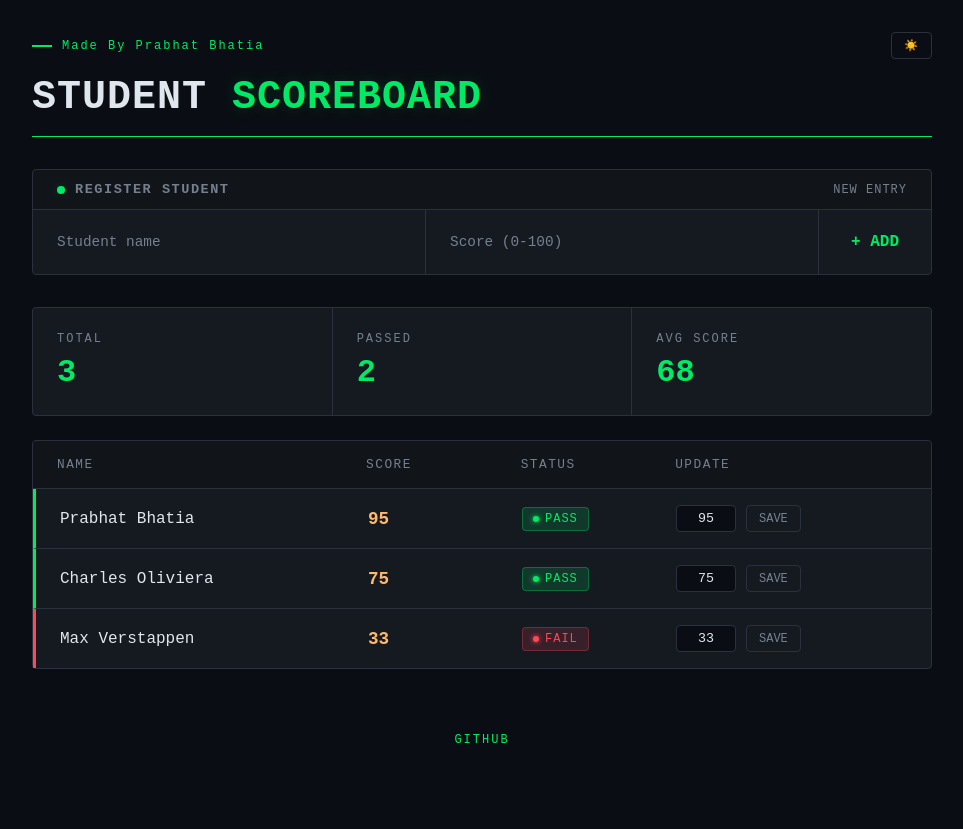
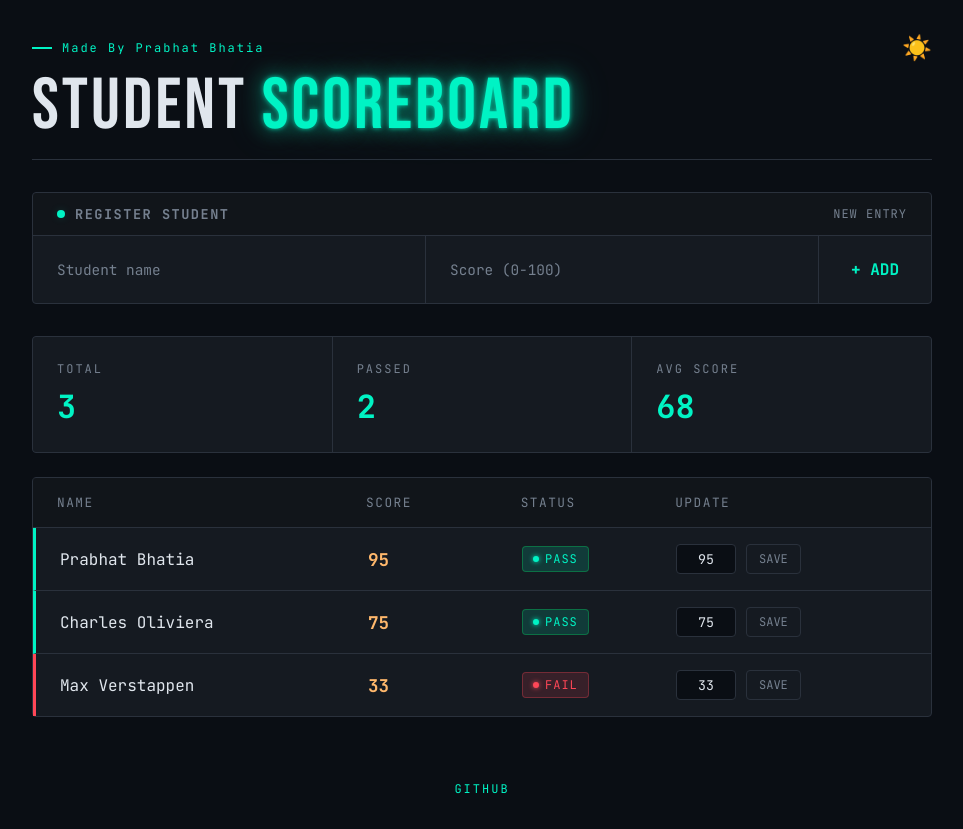
Before and after one commit to prabhatb-alt/react-student-scoreboard, a React (Vite) app: page / in a window 1280 px wide. Shown: the whole page, without its empty margins (158-1121 px from the left). Before the commit the page ends 800 px from the top, so only its background shows below. Built offline with nearby package versions, Linux system fonts and the light colour scheme.

Commit message:
Tweaked many settings to fix rendering in light mode

```diff
--- a/src/App.jsx
+++ b/src/App.jsx
@@ -1,4 +1,3 @@
-// src/App.jsx
 import { useState, useEffect } from 'react';
 import Header from './components/Header';
 import AddStudentForm from './components/AddStudentForm';
@@ -16,9 +15,10 @@ function App() {
 
   useEffect(() => {
     if (isLightMode) {
-      document.body.classList.add('light-mode'); }
-    else {
-      document.body.classList.remove('light-mode');}
+      document.body.classList.add('light-mode');
+    } else {
+      document.body.classList.remove('light-mode');
+    }
   }, [isLightMode]);
 
   const handleAddStudent = (newStudent) => {
@@ -42,7 +42,7 @@ function App() {
       <StudentTable students={students} onUpdateScore={handleUpdateScore} />
 
       <div style={{ textAlign: 'center', marginTop: '2rem', fontSize: '0.75rem', color: 'var(--text-muted)', letterSpacing: '2px' }}>
-        <a href="https://github.com/prabhatbhata-alt" target="_blank" rel="noreferrer" style={{color: 'var(--accent-green)', textDecoration: 'none'}}>GITHUB</a>
+        <a href="https://github.com/prabhatbhatiaa" target="_blank" rel="noreferrer" style={{color: 'var(--accent-green)', textDecoration: 'none'}}>GITHUB</a>
       </div>
     </div>
   );
--- a/src/components/AddStudentForm.css
+++ b/src/components/AddStudentForm.css
@@ -12,7 +12,7 @@
   align-items: center;
   padding: 0.75rem 1.5rem;
   border-bottom: 1px solid var(--border-color);
-  background-color: rgba(0, 0, 0, 0.2);
+  background-color: var(--header-bg);
 }
 
 .section-header .dot {
--- a/src/components/Header.css
+++ b/src/components/Header.css
@@ -1,9 +1,9 @@
 .app-header {
   display: flex;
   flex-direction: column;
-  gap: 1rem;
+  gap: 0.5rem;
   padding-bottom: 1rem;
-  border-bottom: 1px solid var(--accent-green);
+  border-bottom: 1px solid var(--border-color);
 }
 
 .header-top-row {
@@ -29,45 +29,43 @@
 
 .theme-toggle {
   background: transparent;
-  border: 1px solid var(--border-color);
-  color: var(--text-muted);
-  padding: 6px 12px;
-  border-radius: 4px;
-  font-size: 0.7rem;
-  letter-spacing: 1px;
+  border: none;
+  font-size: 1.5rem;
   cursor: pointer;
   display: flex;
   align-items: center;
-  gap: 8px;
-  transition: all 0.2s;
+  justify-content: center;
+  padding: 0;
+  outline: none;
 }
 
-.theme-toggle .dot {
-  width: 6px;
-  height: 6px;
-  background-color: var(--text-muted);
-  border-radius: 50%;
-  transition: all 0.2s;
+.emoji-icon {
+  display: inline-block;
+  animation: smoothSwap 0.4s cubic-bezier(0.25, 0.46, 0.45, 0.94) forwards;
 }
 
-.theme-toggle:hover {
-  border-color: var(--text-main);
-  color: var(--text-main);
-}
-
-.theme-toggle:hover .dot {
-  background-color: var(--accent-green);
-  box-shadow: 0 0 5px var(--accent-green);
+@keyframes smoothSwap {
+  0% {
+    opacity: 0;
+    transform: rotate(-180deg) scale(0.5);
+  }
+  100% {
+    opacity: 1;
+    transform: rotate(0deg) scale(1);
+  }
 }
 
 .header-title {
-  font-size: 2.5rem;
-  font-weight: bold;
-  letter-spacing: 1px;
+  font-family: 'Bebas Neue', sans-serif;
+  font-size: 4.5rem;
+  font-weight: 400;
+  letter-spacing: 3px;
   color: var(--text-main);
+  line-height: 1;
 }
 
 .header-title .highlight {
+  font-family: 'Bebas Neue', sans-serif;
   color: var(--accent-green);
-  text-shadow: 0 0 15px var(--accent-green-glow);
+  text-shadow: var(--neon-glow);
 }
--- a/src/components/Header.jsx
+++ b/src/components/Header.jsx
@@ -9,8 +9,12 @@ const Header = ({ isLightMode, toggleTheme }) => {
           <span className="text">Made By Prabhat Bhatia</span>
         </div>
 
-        <button className="theme-toggle" onClick={toggleTheme}>
-          {isLightMode ? '🌙' : '☀️'}
+        <button className="theme-toggle" onClick={toggleTheme} aria-label="Toggle Theme">
+          <span
+            className="emoji-icon"
+            key={isLightMode ? 'dark' : 'light'} >
+            {isLightMode ? '🌙' : '☀️'}
+          </span>
         </button>
       </div>
 
--- a/src/components/StudentTable.css
+++ b/src/components/StudentTable.css
@@ -44,7 +44,7 @@
   grid-template-columns: 2fr 1fr 1fr 1.5fr;
   padding: 1rem 1.5rem;
   border-bottom: 1px solid var(--border-color);
-  background-color: rgba(0, 0, 0, 0.2);
+  background-color: var(--header-bg);
   color: var(--text-muted);
   font-size: 0.8rem;
   letter-spacing: 1.5px;
--- a/src/index.css
+++ b/src/index.css
@@ -1,3 +1,5 @@
+@import url('https://fonts.googleapis.com/css2?family=Bebas+Neue&family=JetBrains+Mono:wght@400;700&display=swap');
+
 :root {
   --bg-main: #0a0e14;
   --bg-card: #151a21;
@@ -6,27 +8,38 @@
   --text-main: #e0e6ed;
   --text-muted: #75808f;
 
-  --accent-green: #00ea65;
-  --accent-green-glow: rgba(0, 234, 101, 0.15);
+  --accent-green: #00f3c4;
+  --accent-green-glow: rgba(0, 243, 196, 0.15);
   --accent-red: #ff4757;
   --accent-red-glow: rgba(255, 71, 87, 0.15);
+
+  --neon-glow: 0 0 5px rgba(0, 243, 196, 0.8), 0 0 20px rgba(0, 243, 196, 0.5), 0 0 40px rgba(0, 243, 196, 0.3);
+  --header-bg: rgba(0, 0, 0, 0.2);
 }
 
 body.light-mode {
   --bg-main: #f0f4f8;
   --bg-card: #ffffff;
   --border-color: #cbd5e1;
+
   --text-main: #0f172a;
   --text-muted: #64748b;
-  --accent-green-glow: rgba(0, 234, 101, 0.25);
-  --accent-red-glow: rgba(255, 71, 87, 0.25);
+
+  --accent-green: #059669;
+  --accent-green-glow: rgba(5, 150, 105, 0.15);
+  --accent-red: #e11d48;
+  --accent-red-glow: rgba(225, 29, 72, 0.15);
+
+  --neon-glow: none;
+  --header-bg: #f8fafc;
 }
 
 * {
   margin: 0;
   padding: 0;
   box-sizing: border-box;
-  font-family: 'Courier New', Courier, monospace;
+  font-family: 'JetBrains Mono', monospace;
+  transition: background-color 0.4s ease, border-color 0.4s ease, color 0.4s ease, box-shadow 0.4s ease, text-shadow 0.4s ease;
 }
 
 body {
@@ -38,7 +51,6 @@ body {
   padding: 2rem;
 }
 
-
 #root {
   width: 100%;
   max-width: 900px;
@@ -48,4 +60,17 @@ body {
   display: flex;
   flex-direction: column;
   gap: 2rem;
+  opacity: 0;
+  animation: dashboardReveal 0.6s cubic-bezier(0.25, 0.46, 0.45, 0.94) forwards;
 }
+
+@keyframes dashboardReveal {
+  0% {
+    opacity: 0;
+    transform: translateY(20px);
+  }
+  100% {
+    opacity: 1;
+    transform: translateY(0);
+  }
+}
```
